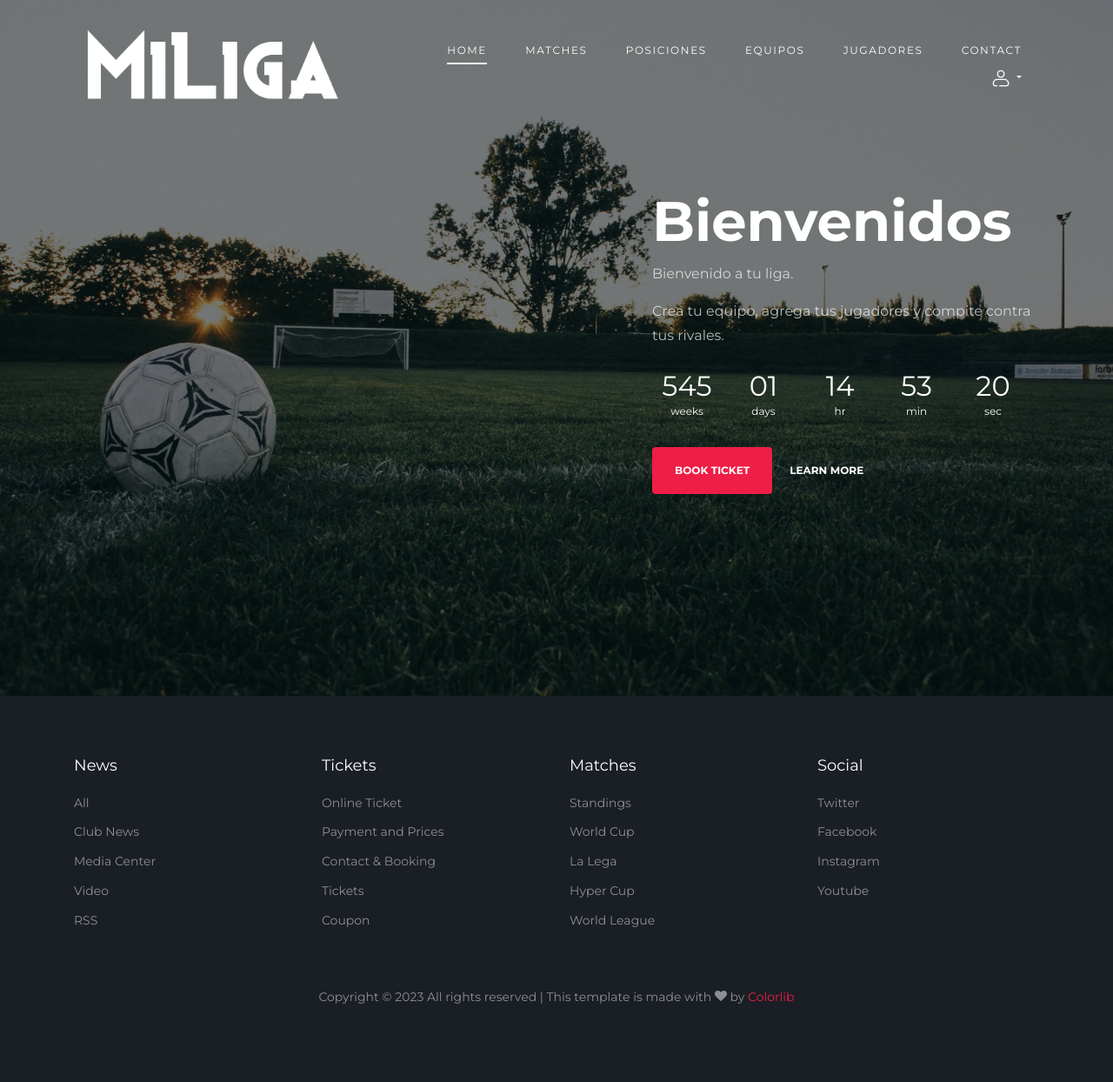
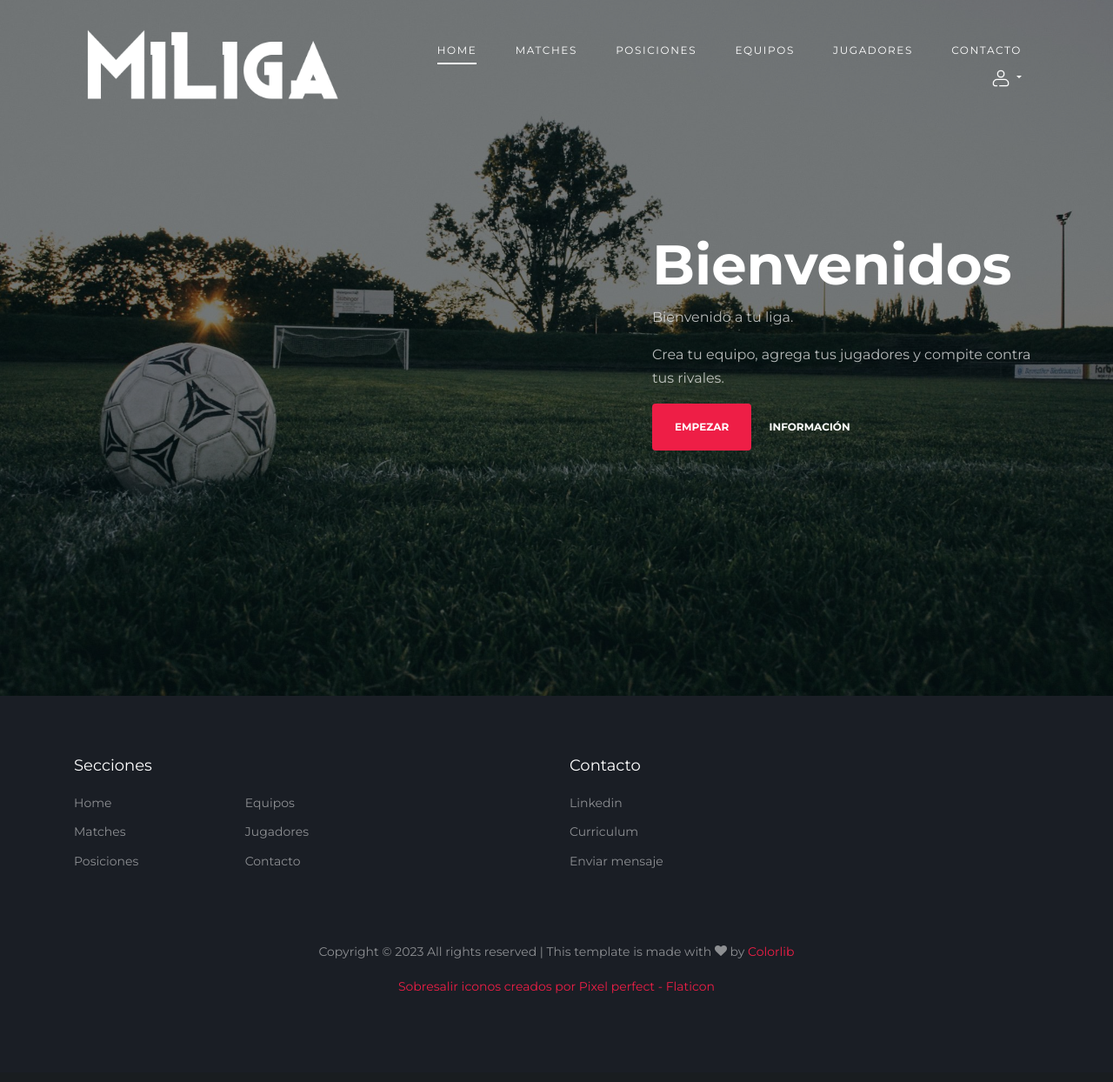
Before and after one commit to jmedrano97/ligas_proyecto, a Django app: page / in a window 1280 px wide. Shown: the whole page at 87% size. After the commit the page ends 1142 px from the top, so only its background shows below. Run offline with Django 4.2, Linux system fonts and the light colour scheme; some libraries are stand-ins or nearby versions; some web fonts are replaced.

Commit message:
formulario de contacto y footer

```diff
--- a/ligas/settings.py
+++ b/ligas/settings.py
@@ -119,6 +119,7 @@ USE_TZ = True
 # https://docs.djangoproject.com/en/4.1/howto/static-files/
 
 STATIC_URL = '/static/'
+LOGIN_URL = '/iniciar_sesion'
 STATICFILES_DIRS = [os.path.join(BASE_DIR, 'static')]
 
 # Default primary key field type
--- a/miliga/templates/miliga/index.html
+++ b/miliga/templates/miliga/index.html
@@ -51,7 +51,7 @@
                 <li class="{% if zona == 'posiciones' %}active{% endif %}"><a href="{% url 'miliga:posiciones' %}">posiciones</a></li>
                 <li class="{% if zona == 'equipos' %}active{% endif %}"><a href="{% url 'miliga:equipos' %}">Equipos</a></li>
                 <li class="{% if zona == 'jugadores' %}active{% endif %}"><a href="{% url 'miliga:jugadores' %}" class="nav-link">Jugadores</a></li>
-                <li class="{% if zona == 'home' %}active{% endif %}"><a href="contact.html" class="nav-link">Contact</a></li>
+                <li class="{% if zona == 'contacto' %}active{% endif %}"><a href="{% url 'miliga:contacto' %}" class="nav-link">Contacto</a></li>
                 {% if user.is_authenticated %}
                 <li class="nav-item dropdown">
                   <a class="nav-link dropdown-toggle" href="#" role="button" data-toggle="dropdown" aria-expanded="false">
@@ -95,65 +95,50 @@
             <h1 class="text-white">Bienvenidos</h1>
             <p>Bienvenido a tu liga.</p>
             <p>Crea tu equipo, agrega tus jugadores y compite contra tus rivales.</p>
-            <div id="date-countdown"></div>
             <p>
-              <a href="#" class="btn btn-primary py-3 px-4 mr-3">Book Ticket</a>
-              <a href="#" class="more light">Learn More</a>
+              <a href="{% url 'miliga:equipos' %}" class="btn btn-primary py-3 px-4 mr-3">Empezar</a>
+              <a href="{% url 'miliga:contacto' %}" class="more light">Información</a>
             </p>
           </div>
         </div>
       </div>
     </div>
 
-
     <footer class="footer-section">
       <div class="container">
         <div class="row">
-          <div class="col-lg-3">
+          <div class="col-md-6">
             <div class="widget mb-3">
-              <h3>News</h3>
+              <h3>Secciones</h3>
+              <div class="d-flex justify-content-between w-50">
+                <div>
                   <ul class="list-unstyled links">
-                <li><a href="#">All</a></li>
-                <li><a href="#">Club News</a></li>
-                <li><a href="#">Media Center</a></li>
-                <li><a href="#">Video</a></li>
-                <li><a href="#">RSS</a></li>
+                    <li><a href="{% url 'miliga:index' %}">Home</a></li>
+                    <li><a href="{% url 'miliga:matches' %}">Matches</a></li>
+                    <li><a href="{% url 'miliga:posiciones' %}">Posiciones</a></li>
                   </ul>
                 </div>
-          </div>
-          <div class="col-lg-3">
-            <div class="widget mb-3">
-              <h3>Tickets</h3>
+
+                <div>
                   <ul class="list-unstyled links">
-                <li><a href="#">Online Ticket</a></li>
-                <li><a href="#">Payment and Prices</a></li>
-                <li><a href="#">Contact &amp; Booking</a></li>
-                <li><a href="#">Tickets</a></li>
-                <li><a href="#">Coupon</a></li>
+                    <li><a href="{% url 'miliga:equipos' %}">Equipos</a></li>
+                    <li><a href="{% url 'miliga:jugadores' %}">Jugadores</a></li>
+                    <li><a href="{% url 'miliga:contacto' %}">Contacto</a></li>
                   </ul>
                 </div>
+
               </div>
-          <div class="col-lg-3">
-            <div class="widget mb-3">
-              <h3>Matches</h3>
-              <ul class="list-unstyled links">
-                <li><a href="#">Standings</a></li>
-                <li><a href="#">World Cup</a></li>
-                <li><a href="#">La Lega</a></li>
-                <li><a href="#">Hyper Cup</a></li>
-                <li><a href="#">World League</a></li>
-              </ul>
+
+
             </div>
           </div>
-
-          <div class="col-lg-3">
+          <div class="col-md-6">
             <div class="widget mb-3">
-              <h3>Social</h3>
+              <h3>Contacto</h3>
               <ul class="list-unstyled links">
-                <li><a href="#">Twitter</a></li>
-                <li><a href="#">Facebook</a></li>
-                <li><a href="#">Instagram</a></li>
-                <li><a href="#">Youtube</a></li>
+                <li><a href="https://www.linkedin.com/in/jaime-medrano-bernales/">Linkedin</a></li>
+                <li><a href="{% url 'miliga:download_cv'%}">Curriculum</a></li>
+                <li><a href="{% url 'miliga:contacto' %}">Enviar mensaje</a></li>
               </ul>
             </div>
           </div>
@@ -163,6 +148,7 @@
         <div class="row text-center">
           <div class="col-md-12">
             <div class=" pt-5">
+
               <p>
                 <!-- Link back to Colorlib can't be removed. Template is licensed under CC BY 3.0. -->
                 Copyright &copy;
@@ -171,6 +157,9 @@
                 </script> All rights reserved | This template is made with <i class="icon-heart"
                   aria-hidden="true"></i> by <a href="https://colorlib.com" target="_blank">Colorlib</a>
                 <!-- Link back to Colorlib can't be removed. Template is licensed under CC BY 3.0. -->
+              </p>
+              <p>
+                <a href="https://www.flaticon.es/iconos-gratis/sobresalir" title="sobresalir iconos">Sobresalir iconos creados por Pixel perfect - Flaticon</a>
               </p>
             </div>
           </div>
--- a/miliga/urls.py
+++ b/miliga/urls.py
@@ -1,9 +1,10 @@
 from django.urls import path
 from miliga.views.equipos import equipos,create_equipo,detail_equipo,edit_equipo,delete_equipo
-from miliga.views.general import index,download_template,download_ejemplo,registrarse,salir,iniciar_sesion
+from miliga.views.general import index,download_template,download_ejemplo,registrarse,salir,iniciar_sesion,contacto, download_cv
 from miliga.views.jugadores import jugadores,create_jugador,detail_jugador,edit_jugador,delete_jugador,create_jugadores_archivo,subir_img_jugador
 from miliga.views.matches import posiciones,matches,finalizar_partido,crear_jornada,confirmar_resultado
-
+# login_required
+from django.contrib.auth.decorators import login_required
 
 
 app_name = 'miliga'
@@ -14,6 +15,8 @@ urlpatterns = [
     path('registrarse', registrarse, name='registrarse'),
     path('salir', salir, name='salir'),
     path('iniciar_sesion', iniciar_sesion, name='iniciar_sesion'),
+    path('contacto', contacto, name='contacto'),
+    path('download_cv', download_cv, name='download_cv'),
 
     path('matches', matches, name='matches'),
     path('posiciones', posiciones, name='posiciones'),
--- a/miliga/views/general.py
+++ b/miliga/views/general.py
@@ -19,6 +19,7 @@ from django.contrib.auth.forms import UserCreationForm, AuthenticationForm
 from django.contrib.auth.models import User
 from django.contrib.auth import login, authenticate, logout
 from django.db import IntegrityError
+from django.contrib.auth.decorators import login_required
 
 # Create your views here.
 
@@ -30,6 +31,26 @@ def index(request):
     context['zona'] = 'index'
     context = comprobar_mensajes(request, context)
     return render(request, 'miliga/index.html',context)
+
+def contacto(request):
+    context = {}
+    context['zona'] = 'contacto'
+    context = comprobar_mensajes(request, context)
+    if request.method == 'GET':
+        context['form'] = ContactoForm()
+        return render(request, 'miliga/contacto.html', context)
+    else:
+        form = ContactoForm(request.POST)
+        if form.is_valid():
+            form.save()
+            mensaje = {'desc':'Mensaje enviado correctamente', 'tipo':'success'}
+            request.session['mensaje'] = mensaje
+            return redirect('miliga:contacto')
+        else:
+            mensaje = {'desc':'Error al enviar mensaje', 'tipo':'danger'}
+            request.session['mensaje'] = mensaje
+            context = comprobar_mensajes(request, context)
+            return render(request, 'miliga/contacto.html', context)
 
 def registrarse(request):
     context = {}
@@ -97,6 +118,14 @@ def download_ejemplo(request, equipo_id=0):
 
     return response
 
+def download_cv(request):
+    filepath = os.path.join(settings.BASE_DIR, 'media/archivos/CV.pdf')
+    response = HttpResponse(content_type='application/pdf')
+    response['Content-Disposition'] = 'attachment; filename="Jaime_Medrano.pdf"'
+    with open(filepath, 'rb') as pdf:
+        response.write(pdf.read())
+    return response
+
 def comprobar_mensajes(request, context):
     if 'mensaje' in request.session:
         context['mensaje'] = request.session.get('mensaje')
--- a/miliga/views/matches.py
+++ b/miliga/views/matches.py
@@ -7,6 +7,8 @@ from miliga.forms import *
 from django.shortcuts import redirect
 from django.shortcuts import get_object_or_404
 from django.db import transaction
+from django.contrib.auth.decorators import login_required
+
 # Create your views here.
 
 def posiciones(request):
@@ -26,6 +28,7 @@ def matches(request):
     context = comprobar_mensajes(request, context)
     return render(request, 'miliga/matches.html',context)
 
+@login_required
 def finalizar_partido(request, opcion ,partido_id):
     op = False
     if opcion == 1:
@@ -35,6 +38,7 @@ def finalizar_partido(request, opcion ,partido_id):
     partido.save()
     return redirect('miliga:matches')
 
+@login_required
 def crear_jornada(request):
     # obtener ultima jornada
     if Jornada.objects.exists():
@@ -69,6 +73,7 @@ def crear_jornada(request):
 
     return redirect('miliga:matches')
 
+@login_required
 def confirmar_resultado(request, partido_id):
     context = {}
     if request.method == 'POST':
```
Also changed, not shown: miliga/admin.py (+6 -1 lines), miliga/forms.py (+12 -1 lines), miliga/models.py (+11 -0 lines), miliga/templates/miliga/base_1.html (+26 -36 lines), miliga/templates/miliga/contacto.html (added, +59 -0 lines), miliga/views/equipos.py (+4 -3 lines), miliga/views/jugadores.py (+6 -3 lines), db.sqlite3, miliga/migrations/0020_contacto.py (added), miliga/migrations/0021_alter_contacto_mensaje.py (added), static/images/curriculum-vitae.png (added), static/images/jimbo_circulo.png (added), static/images/linkedin.png (added), 1 other file. Lines whose indentation alone changed are shown as unchanged.
